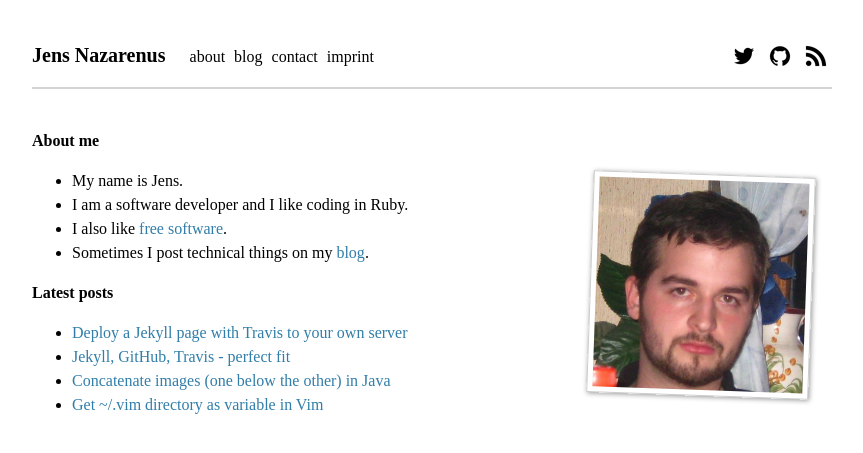
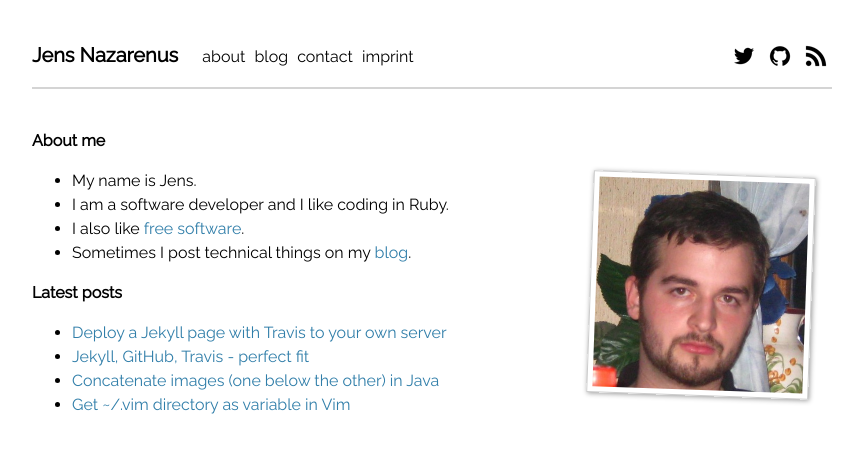
Before and after one commit to jens-na/jens-na.github.io, a Jekyll site: the page built from index.html, in a window 1280 px wide. Shown: the top 453 px of the page, without its empty margins (208-1071 px from the left). Built offline with Jekyll 4.4.1, drawn with Linux system fonts in a browser that asks for light colours.

Commit message:
use other font

```diff
--- a/_layouts/default.html
+++ b/_layouts/default.html
@@ -5,6 +5,7 @@
 <meta charset="utf-8"/>
 <link rel="stylesheet" href="/css/style.css" type="text/css">
 <link rel="stylesheet" href="/css/code.css" type="text/css">
+<link href='http://fonts.googleapis.com/css?family=Raleway' rel='stylesheet' type='text/css'>
 </head>
 <body>
 <div class="container">
--- a/css/style.css
+++ b/css/style.css
@@ -1,4 +1,5 @@
 body {
+  font-family: 'Raleway', sans-serif;
   line-height: 1.5;
   font-size:1.0em
 }
```
